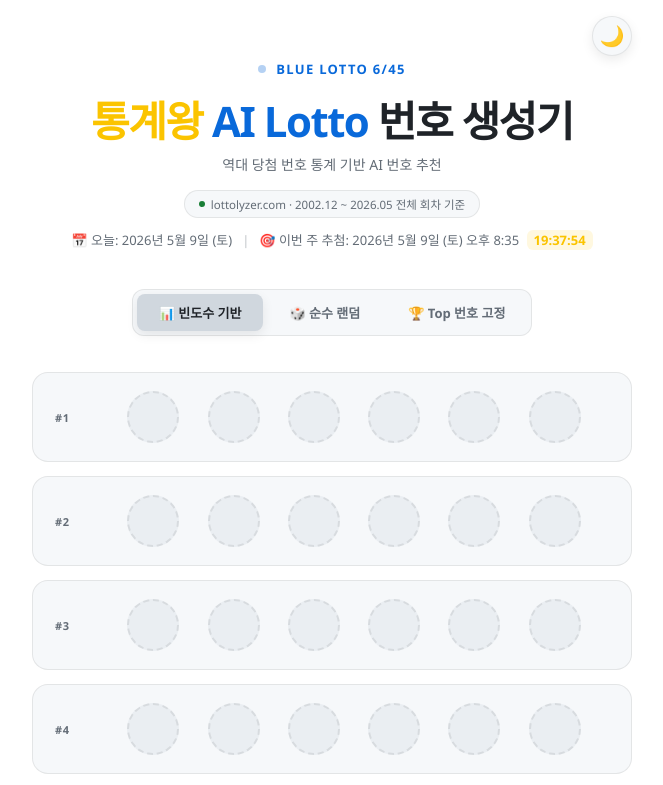
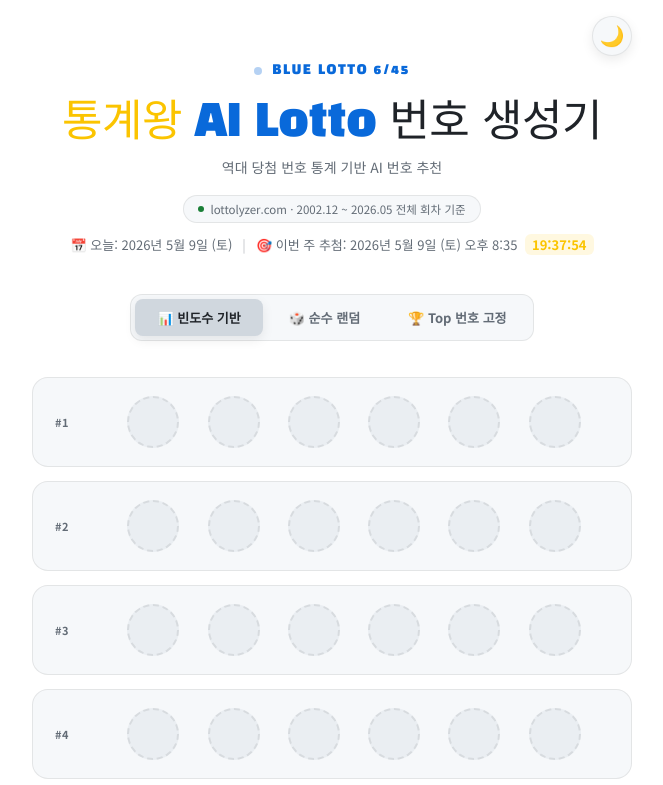
Before and after one commit to bluepapa70/jocoding, a plain HTML site: page index.html in a window 1280 px wide. Shown: the top 785 px of the page, without its empty margins (308-971 px from the left). Drawn offline with Linux system fonts and the light colour scheme.

Commit message:
스타일리시 폰트 적용 (Black Han Sans + Noto Sans KR)
Co-Authored-By: Claude Sonnet 4.6 <noreply@anthropic.com>

```diff
--- a/index.html
+++ b/index.html
@@ -12,6 +12,9 @@
   <meta property="og:description" content="역대 당첨 번호 통계 기반 AI 로또 번호 추천 서비스" />
   <meta property="og:url" content="https://jocoding-ckj.pages.dev" />
   <link rel="canonical" href="https://jocoding-ckj.pages.dev" />
+  <link rel="preconnect" href="https://fonts.googleapis.com">
+  <link rel="preconnect" href="https://fonts.gstatic.com" crossorigin>
+  <link href="https://fonts.googleapis.com/css2?family=Black+Han+Sans&family=Noto+Sans+KR:wght@300;400;500;700&display=swap" rel="stylesheet">
   <link rel="stylesheet" href="style.css">
   <script type="application/ld+json">
   {
--- a/style.css
+++ b/style.css
@@ -39,7 +39,7 @@ html { scroll-behavior: smooth; }
 body {
   background: var(--bg);
   color: var(--text);
-  font-family: 'Segoe UI', system-ui, -apple-system, sans-serif;
+  font-family: 'Noto Sans KR', 'Segoe UI', system-ui, -apple-system, sans-serif;
   min-height: 100vh;
   display: flex;
   flex-direction: column;
@@ -89,13 +89,13 @@ header {
   align-items: center;
   justify-content: center;
   gap: 10px;
+  font-family: 'Black Han Sans', sans-serif;
   font-size: 13px;
-  font-weight: 700;
+  font-weight: 400;
   color: var(--accent2);
-  letter-spacing: 0.1em;
+  letter-spacing: 0.12em;
   text-transform: uppercase;
   margin-bottom: 20px;
-  font-variant-numeric: tabular-nums;
 }
 
 .logo-dot {
@@ -111,9 +111,10 @@ header {
 }
 
 h1 {
-  font-size: clamp(24px, 5vw, 42px);
-  font-weight: 800;
-  letter-spacing: -1.5px;
+  font-family: 'Black Han Sans', sans-serif;
+  font-size: clamp(26px, 5vw, 44px);
+  font-weight: 400;
+  letter-spacing: -0.5px;
   line-height: 1.1;
   margin-bottom: 10px;
   white-space: nowrap;
@@ -189,8 +190,8 @@ h1 .gold { color: var(--accent); }
   border-radius: 8px;
   padding: 9px 22px;
   font-size: 13px;
-  font-weight: 600;
-  font-family: inherit;
+  font-weight: 700;
+  font-family: 'Noto Sans KR', sans-serif;
   background: transparent;
   color: var(--muted);
   transition: all 0.2s;
@@ -393,7 +394,7 @@ h1 .gold { color: var(--accent); }
   cursor: pointer;
   border: none;
   border-radius: 10px;
-  font-family: inherit;
+  font-family: 'Noto Sans KR', sans-serif;
   font-weight: 700;
   font-size: 15px;
   padding: 15px 34px;
```
Also changed, not shown: privacy.html (+3 -0 lines).
